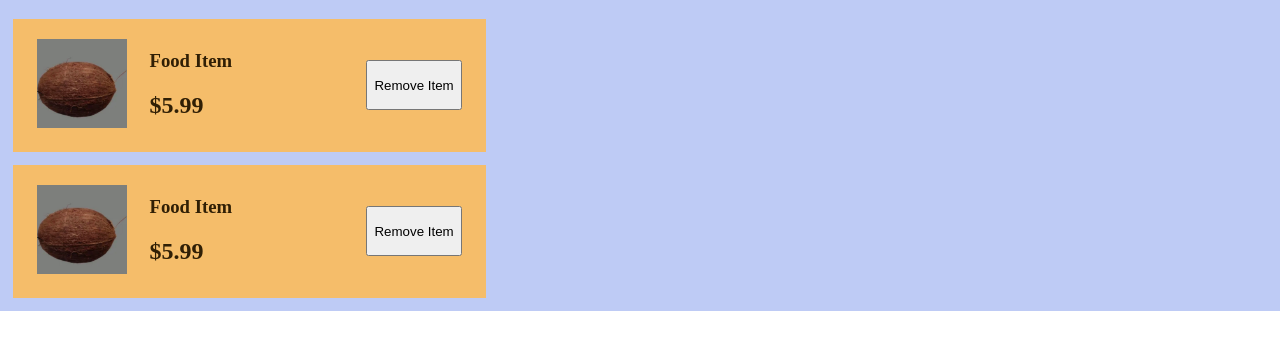
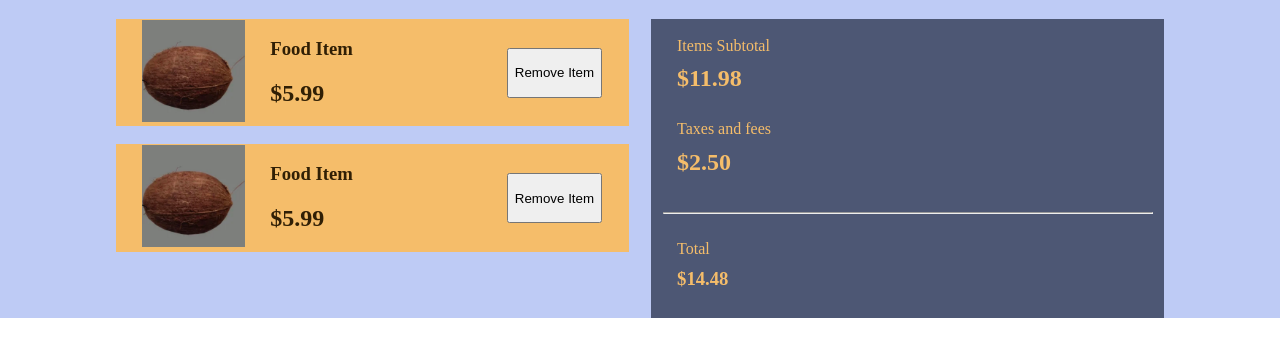
Before and after one commit to kayronbrown29-ai/120-Final-Project, a website: page shopping-cart.html in a window 1280 px wide. Shown: the part 141-498 px from the top of the page. Drawn offline with Linux system fonts and the light colour scheme.

Commit message:
Calculated totals of cart items added

```diff
--- a/shopping-cart.html
+++ b/shopping-cart.html
@@ -19,7 +19,7 @@
 
         <main class="cart-page">
             <h1>Model Shopping Cart</h1>
-
+            <section class="cart-container">
                 <article class="cart-list">
                     <div class="cart-item">
                         <figure class="cart-photo">
@@ -31,7 +31,7 @@
                         </div>
                         <button typ="button" onlick="removeItem" class="item-del">Remove Item</button>
                     </div>
-
+                    <br>
                     <div class="cart-item">
                         <figure class="cart-photo">
                             <img src="img/coconut.jpg" class="item-photo">
@@ -44,7 +44,23 @@
                     </div>
                 </article>
 
-            <aside class="price-total"></aside>
+                <aside class="price-total">
+                    <div class="added-price">
+                        <br>
+                        <p>Items Subtotal</p>
+                        <h2>$11.98</h2>
+                        <br>
+                        <p>Taxes and fees</p>
+                        <h2>$2.50</h2>
+                        <br>
+                        <hr>
+                        <br>
+                        <p>Total</p>
+                        <h1>$14.48</h1>
+                        <br>
+                    </div>
+                </aside>
+            </section>
         </main>
     </body>
 </html>
--- a/style.css
+++ b/style.css
@@ -220,17 +220,27 @@ main{
     background-color: #301f05;
     color: white;
 }
-
+.cart-container{
+    display:flex;
+    flex-direction:row;
+    justify-content: center;
+    max-width:1140px;
+    margin:0 auto;
+    padding:0;
+    gap:2%;
+}
+.cart-list{
+    width:45%;
+}
 .cart-item{
     display:flex;
     flex-direction:row;
     align-content:center;
     justify-content: center;
     gap:5%;
-    width:35%;
     background-color: #f5bd6a;
-    padding:1%;
-    margin:1%;
+    padding:0;
+    margin:0;
     color:#301f05;
 }
 .cart-photo{
@@ -252,3 +262,30 @@ main{
     align-self:center;
     align-items: center;
 }
+.price-total{
+    background-color: #4d5774;
+    color:#f5bd6a;
+    width:45%;
+    height:auto;
+    justify-content: center;
+    margin:0;
+    padding:0;
+}
+.added-price p{
+    padding:0;
+    margin:0;
+    margin-left:5%;
+}
+.added-price h2{
+    padding:0;
+    margin:2%;
+    margin-left: 5%;
+}
+.added-price h1{
+    padding:0;
+    margin:2%;
+    margin-left:5%;
+}
+.added-price hr{
+    width: 95%;
+}
```
Lines whose indentation alone changed are shown as unchanged.
